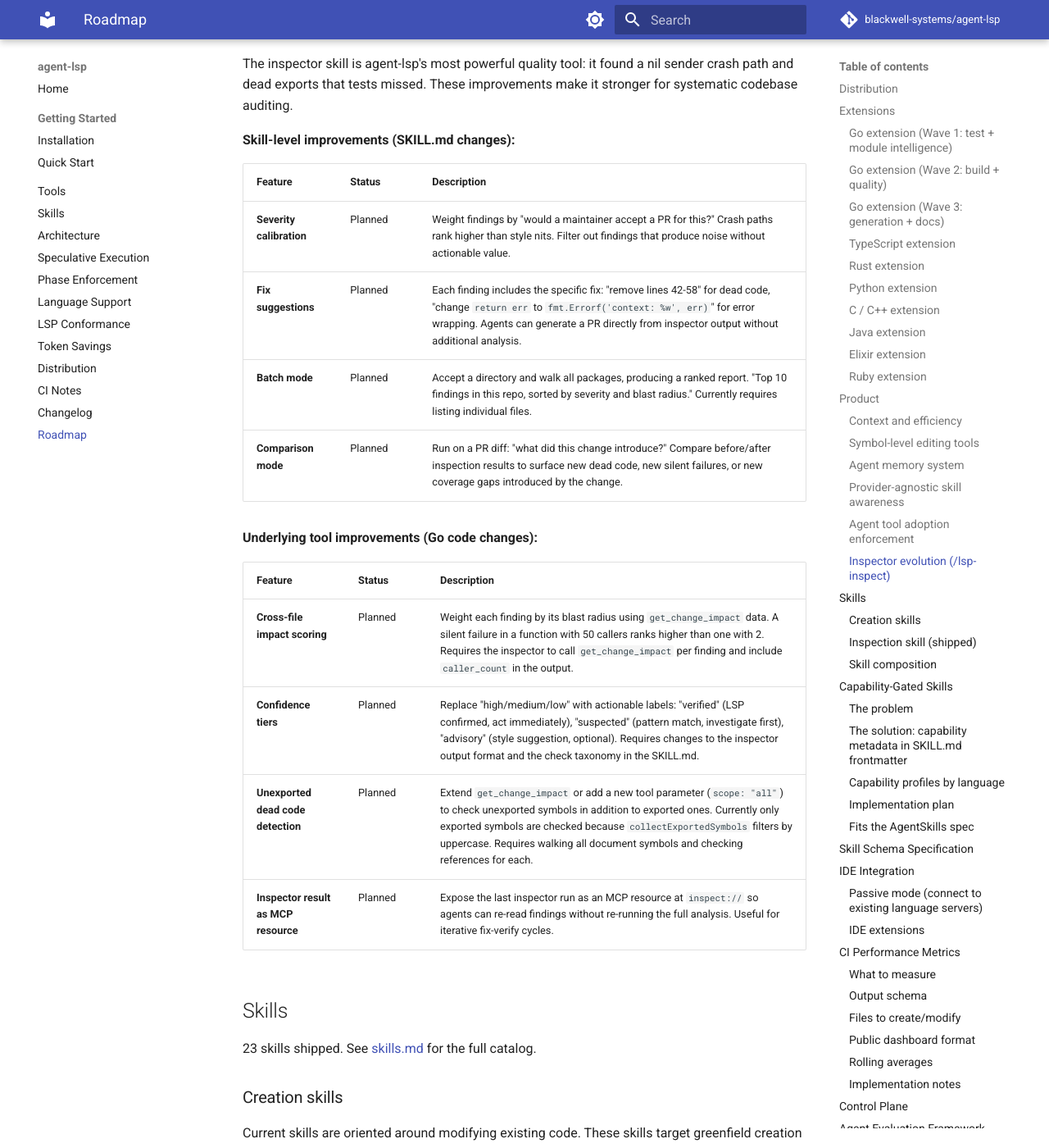
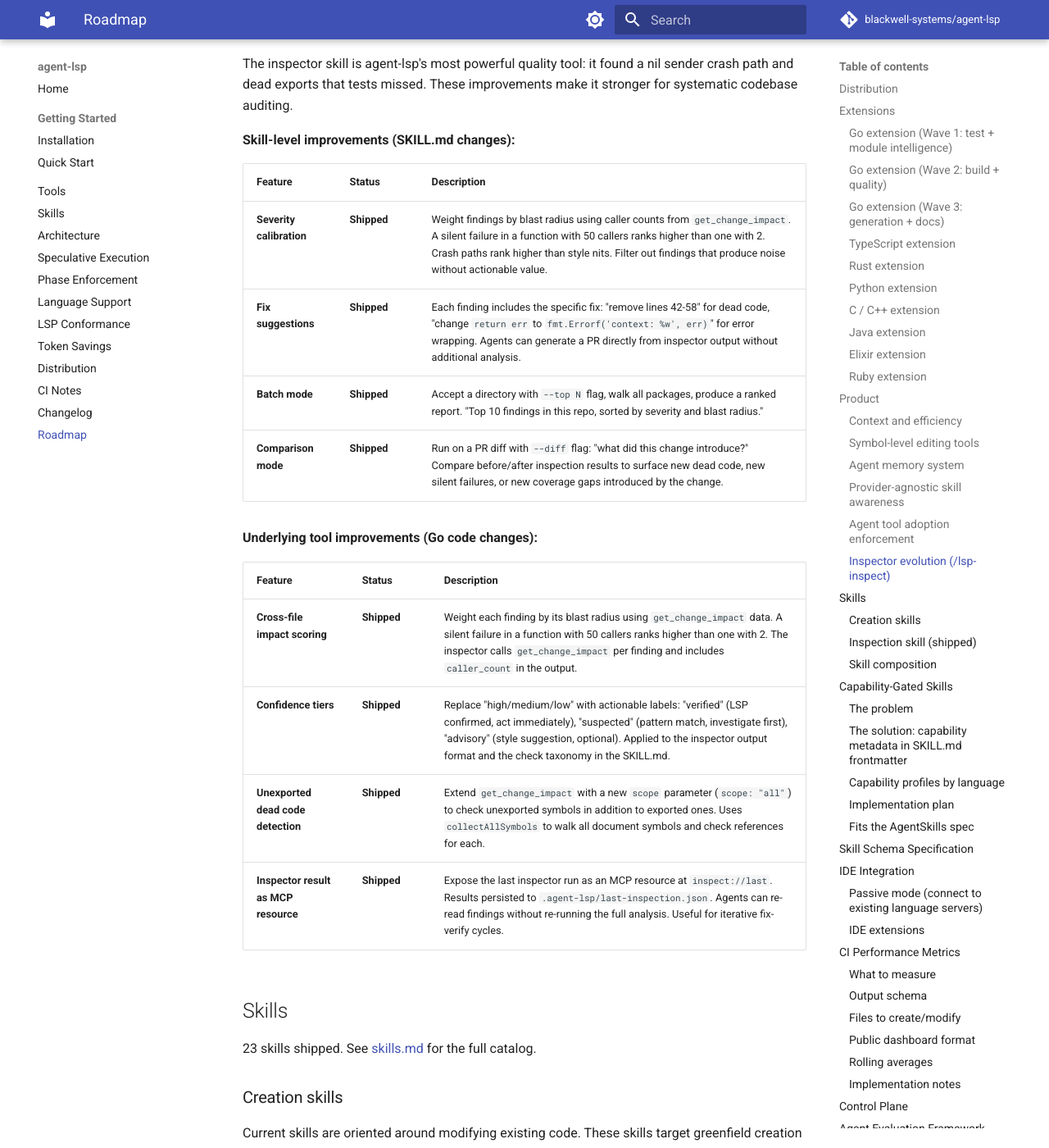
Before and after one commit to blackwell-systems/agent-lsp, an MkDocs documentation site: the page built from docs/roadmap.md, in a window 1280 px wide and 1400 px high, scrolled down 9730 px. Shown: the whole window at 82% size. Built offline with MkDocs 1.6.1 and Material for MkDocs 9.7.7, drawn with Linux system fonts in a browser that asks for light colours; comment, search, counter and statistics services are not loaded.

Commit message:
docs: update roadmap inspector evolution items to Shipped status

```diff
--- a/docs/roadmap.md
+++ b/docs/roadmap.md
@@ -219,19 +219,19 @@ The inspector skill is agent-lsp's most powerful quality tool: it found a nil se
 
 | Feature | Status | Description |
 |---------|--------|-------------|
-| **Severity calibration** | Planned | Weight findings by "would a maintainer accept a PR for this?" Crash paths rank higher than style nits. Filter out findings that produce noise without actionable value. |
-| **Fix suggestions** | Planned | Each finding includes the specific fix: "remove lines 42-58" for dead code, "change `return err` to `fmt.Errorf('context: %w', err)`" for error wrapping. Agents can generate a PR directly from inspector output without additional analysis. |
-| **Batch mode** | Planned | Accept a directory and walk all packages, producing a ranked report. "Top 10 findings in this repo, sorted by severity and blast radius." Currently requires listing individual files. |
-| **Comparison mode** | Planned | Run on a PR diff: "what did this change introduce?" Compare before/after inspection results to surface new dead code, new silent failures, or new coverage gaps introduced by the change. |
+| **Severity calibration** | **Shipped** | Weight findings by blast radius using caller counts from `get_change_impact`. A silent failure in a function with 50 callers ranks higher than one with 2. Crash paths rank higher than style nits. Filter out findings that produce noise without actionable value. |
+| **Fix suggestions** | **Shipped** | Each finding includes the specific fix: "remove lines 42-58" for dead code, "change `return err` to `fmt.Errorf('context: %w', err)`" for error wrapping. Agents can generate a PR directly from inspector output without additional analysis. |
+| **Batch mode** | **Shipped** | Accept a directory with `--top N` flag, walk all packages, produce a ranked report. "Top 10 findings in this repo, sorted by severity and blast radius." |
+| **Comparison mode** | **Shipped** | Run on a PR diff with `--diff` flag: "what did this change introduce?" Compare before/after inspection results to surface new dead code, new silent failures, or new coverage gaps introduced by the change. |
 
 **Underlying tool improvements (Go code changes):**
 
 | Feature | Status | Description |
 |---------|--------|-------------|
-| **Cross-file impact scoring** | Planned | Weight each finding by its blast radius using `get_change_impact` data. A silent failure in a function with 50 callers ranks higher than one with 2. Requires the inspector to call `get_change_impact` per finding and include `caller_count` in the output. |
-| **Confidence tiers** | Planned | Replace "high/medium/low" with actionable labels: "verified" (LSP confirmed, act immediately), "suspected" (pattern match, investigate first), "advisory" (style suggestion, optional). Requires changes to the inspector output format and the check taxonomy in the SKILL.md. |
-| **Unexported dead code detection** | Planned | Extend `get_change_impact` or add a new tool parameter (`scope: "all"`) to check unexported symbols in addition to exported ones. Currently only exported symbols are checked because `collectExportedSymbols` filters by uppercase. Requires walking all document symbols and checking references for each. |
-| **Inspector result as MCP resource** | Planned | Expose the last inspector run as an MCP resource at `inspect://` so agents can re-read findings without re-running the full analysis. Useful for iterative fix-verify cycles. |
+| **Cross-file impact scoring** | **Shipped** | Weight each finding by its blast radius using `get_change_impact` data. A silent failure in a function with 50 callers ranks higher than one with 2. The inspector calls `get_change_impact` per finding and includes `caller_count` in the output. |
+| **Confidence tiers** | **Shipped** | Replace "high/medium/low" with actionable labels: "verified" (LSP confirmed, act immediately), "suspected" (pattern match, investigate first), "advisory" (style suggestion, optional). Applied to the inspector output format and the check taxonomy in the SKILL.md. |
+| **Unexported dead code detection** | **Shipped** | Extend `get_change_impact` with a new `scope` parameter (`scope: "all"`) to check unexported symbols in addition to exported ones. Uses `collectAllSymbols` to walk all document symbols and check references for each. |
+| **Inspector result as MCP resource** | **Shipped** | Expose the last inspector run as an MCP resource at `inspect://last`. Results persisted to `.agent-lsp/last-inspection.json`. Agents can re-read findings without re-running the full analysis. Useful for iterative fix-verify cycles. |
 
 ## Skills
 
```
